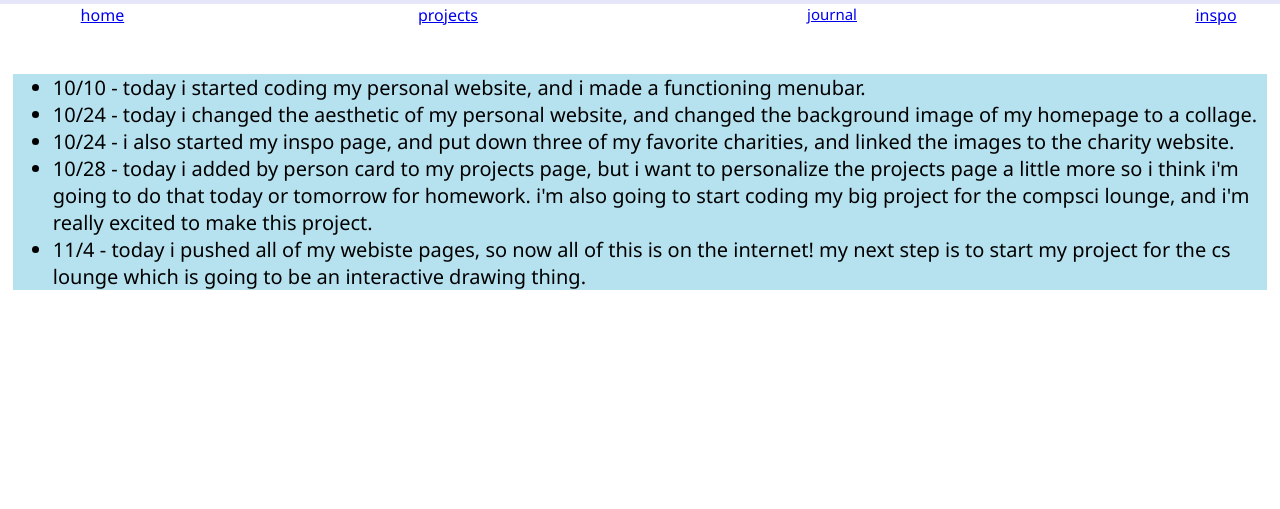
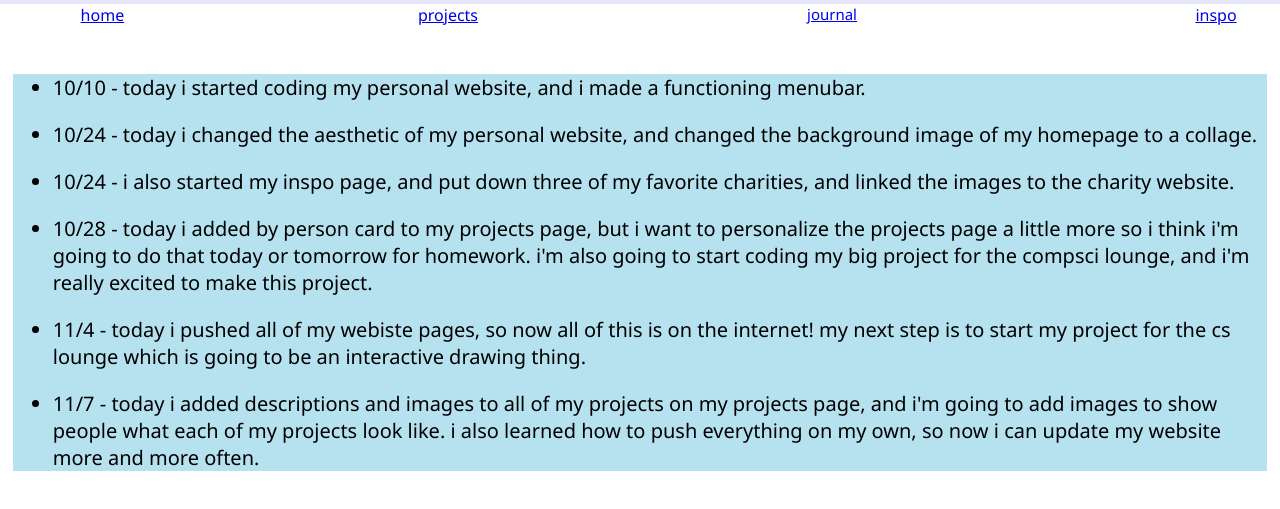
Before and after one commit to Vivi-Tonin/vivi-tonin.github.io, a plain HTML site: page journal.html in a window 1280 px wide. Shown: the part 105-614 px from the top of the page. Drawn offline with Linux system fonts and the light colour scheme.

Commit message:
write a message to yourself

```diff
--- a/journal.html
+++ b/journal.html
@@ -101,16 +101,17 @@
     </div>
 
 <div id="entries">
- <ul><li> 10/10 - today i started coding my personal website, and i made a functioning menubar.
- </li>
+ <ul><li> <p> 10/10 - today i started coding my personal website, and i made a functioning menubar. </p></li>
 
-   <li>10/24 - today i changed the aesthetic of my personal website, and changed the background image of my homepage to a collage.</li>
+   <li> <p> 10/24 - today i changed the aesthetic of my personal website, and changed the background image of my homepage to a collage. </p></li>
 
-   <li>10/24 - i also started my inspo page, and put down three of my favorite charities, and linked the images to the charity website. </li>
+   <li> <p> 10/24 - i also started my inspo page, and put down three of my favorite charities, and linked the images to the charity website. </p></li>
 
-   <li>10/28 - today i added by person card to my projects page, but i want to personalize the projects page a little more so i think i'm going to do that today or tomorrow for homework. i'm also going to start coding my big project for the compsci lounge, and i'm really excited to make this project.</li>
+   <li><p>10/28 - today i added by person card to my projects page, but i want to personalize the projects page a little more so i think i'm going to do that today or tomorrow for homework. i'm also going to start coding my big project for the compsci lounge, and i'm really excited to make this project.</p></li>
 
-   <li>11/4 - today i pushed all of my webiste pages, so now all of this is on the internet! my next step is to start my project for the cs lounge which is going to be an interactive drawing thing. </li>
+   <li><p>11/4 - today i pushed all of my webiste pages, so now all of this is on the internet! my next step is to start my project for the cs lounge which is going to be an interactive drawing thing. </p></li>
+
+   <li><p>11/7 - today i added descriptions and images to all of my projects on my projects page, and i'm going to add images to show people what each of my projects look like. i also learned how to push everything on my own, so now i can update my website more and more often. </p></li>
    </ul>
   </div>
 
```
Also changed, not shown: loungecopy.html (renamed from lounge/lounge copy.html, +1 -1 lines), projects.html (+8 -3 lines), lounge.png (renamed from lounge/lounge.png).
